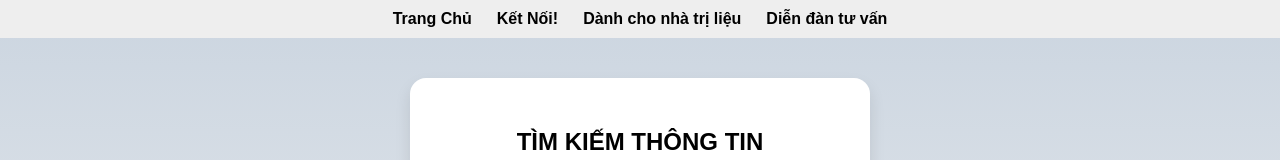
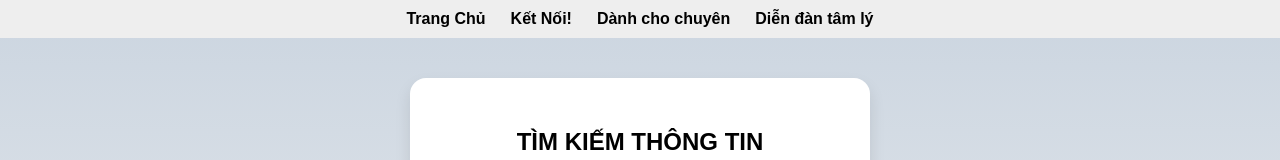
Before and after one commit to Chuuuu21/Nhom1, a plain HTML site: page timkiem.html in a window 1280 px wide. Shown: the top 160 px of the page. Drawn offline with Linux system fonts and the light colour scheme.

Commit message:
Update timkiem.html

```diff
--- a/timkiem.html
+++ b/timkiem.html
@@ -11,8 +11,8 @@
     <ul>
       <li><a href="#">Trang Chủ</a></li>
       <li><a href="#">Kết Nối!</a></li>
-      <li><a href="#">Dành cho nhà trị liệu</a></li>
-      <li><a href="#">Diễn đàn tư vấn</a></li>
+      <li><a href="#">Dành cho chuyên </a></li>
+      <li><a href="#">Diễn đàn tâm lý</a></li>
     </ul>
   </nav>
 
```
